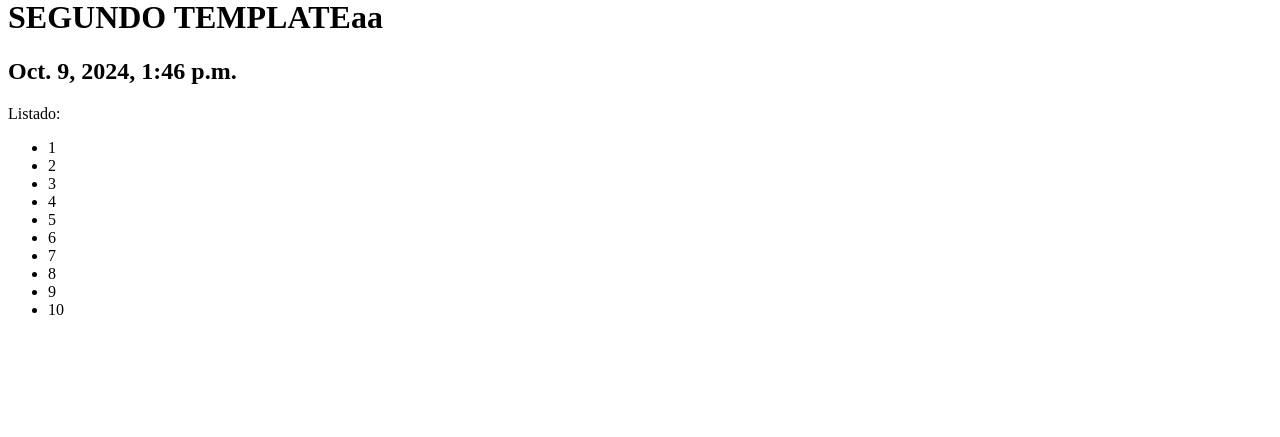
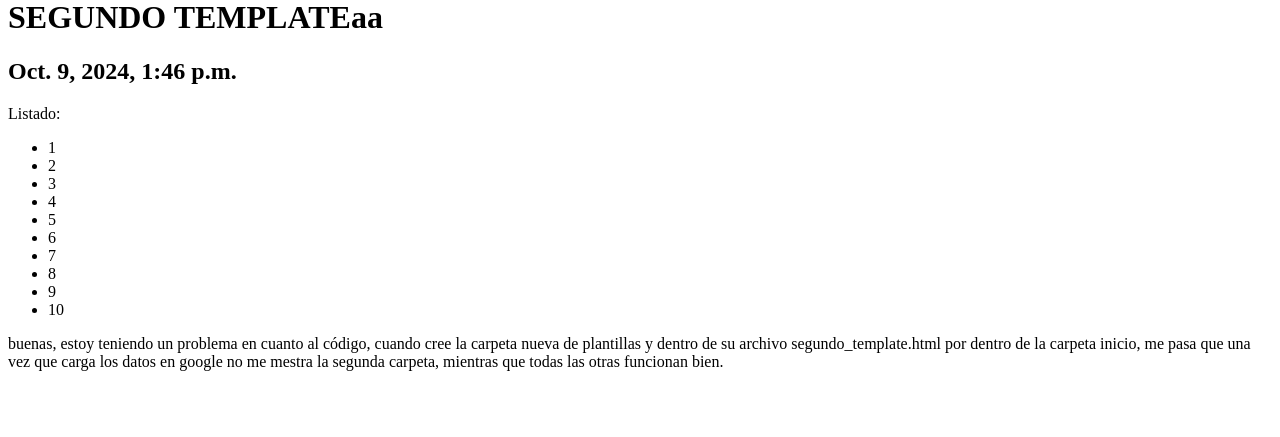
Before and after one commit to totoferrari10/Python-Django, a Django app: page /segundo-template/ in a window 1280 px wide. Shown: the part 22-459 px from the top of the page. Run offline with Django 5.2, Linux system fonts and the light colour scheme.

Commit message:
soluciones

```diff
--- a/inicio/templates/segundo_template.html
+++ b/inicio/templates/inicio/segundo_template.html
@@ -18,3 +18,7 @@
 
     </ul>
 </body>
+
+
+
+buenas, estoy teniendo un problema en cuanto al código, cuando cree la carpeta nueva de plantillas y dentro de su archivo segundo_template.html por dentro de la carpeta inicio, me pasa que una vez que carga los datos en google no me mestra la segunda carpeta, mientras que todas las otras funcionan bien.
--- a/inicio/urls.py
+++ b/inicio/urls.py
@@ -7,6 +7,6 @@ urlpatterns = [
     path("mi-vista/", mi_vista),
     path('', inicio),
     path("vista-datos1/", vistas_datos1),
-    path("segundo-template/", segundo_template),
+    path("segundo-template/", segundo_template, name='segundo_template'),
     path("primer-template/", primer_template)
 ]
--- a/inicio/views.py
+++ b/inicio/views.py
@@ -38,4 +38,4 @@ def segundo_template(request):
             }
 
 #VERSION 3 y definitiva de COMO usar un TEMPLATE
-    return render(request, "segundo_template.html", datos)
+    return render(request, "inicio/segundo_template.html", datos)
```
